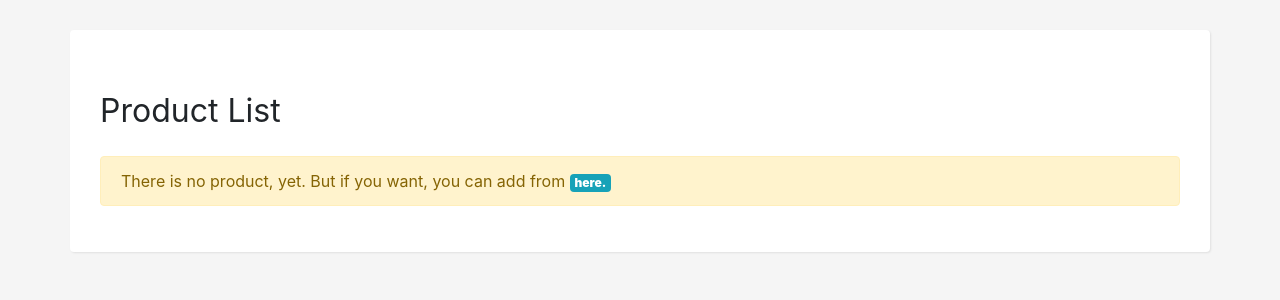
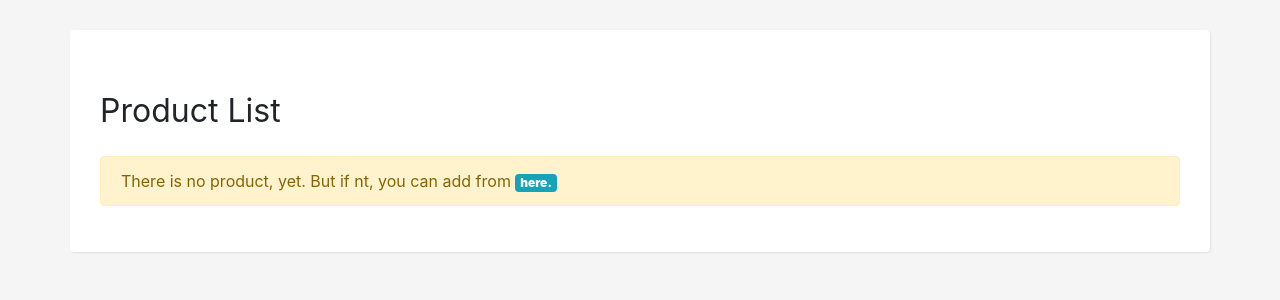
Before and after one commit to Animeshshrestha/github-test-actions, a Django app: page / in a window 1280 px wide. Shown: the part 56-356 px from the top of the page. Run offline with Django 3.2, Linux system fonts and the light colour scheme; data that the repository does not hold is empty; some libraries are stand-ins or nearby versions.

Commit message:
Update product_list.html

```diff
--- a/products/templates/products/product_list.html
+++ b/products/templates/products/product_list.html
@@ -40,7 +40,7 @@
     {% else %}
     <div class="col-12">
         <div class="alert alert-warning" role="alert">
-            There is no product, yet. But if you want, you can add from <a class="badge badge-info" href="{% url 'product_new' %}"><strong>here.</strong></a>
+            There is no product, yet. But if nt, you can add from <a class="badge badge-info" href="{% url 'product_new' %}"><strong>here.</strong></a>
         </div>
     </div>
     {% endif %}
```
